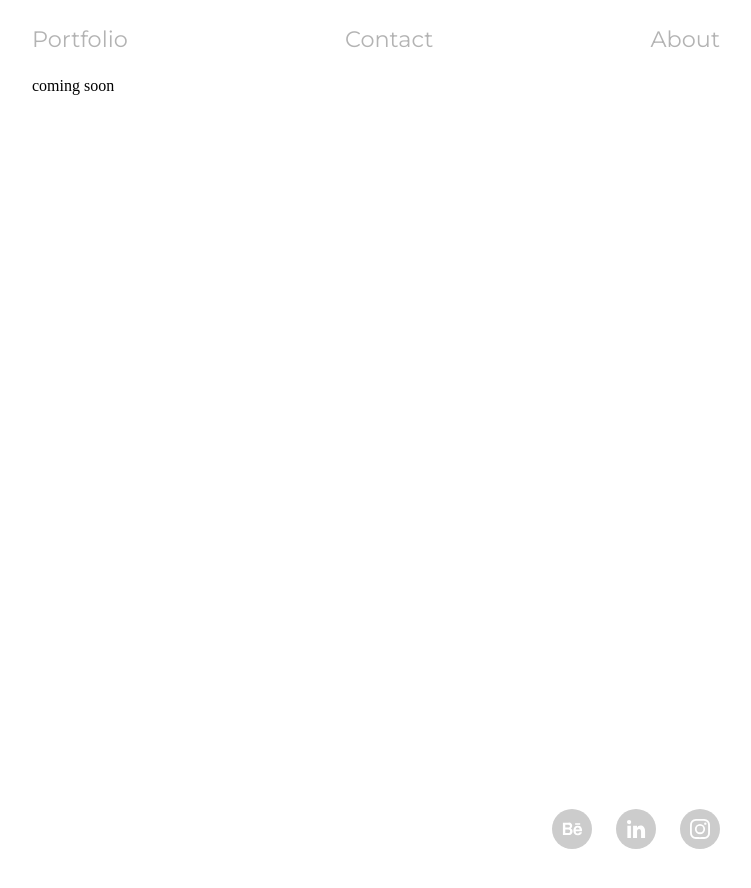
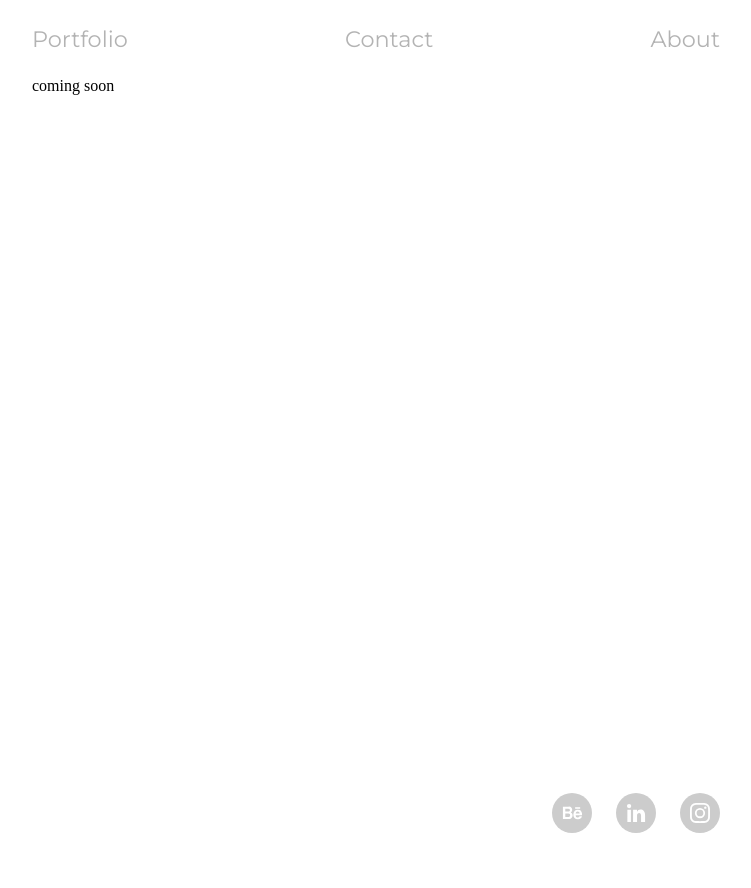
Before and after one commit to Elunn/elliot-lunn-old-portfolio, a Jekyll site: the page built from about.html, in a window 1280 px wide. Shown: the top 888 px of the page, without its empty margins (264-1015 px from the left). Built offline with Jekyll 4.4.1, drawn with Linux system fonts in a browser that asks for light colours; nearby versions of some CDN libraries; Markdown is read by kramdown in place of the engine named in the settings.

Commit message:
moved svg up 1em

```diff
--- a/css/styles.css
+++ b/css/styles.css
@@ -105,7 +105,7 @@ footer .socialicon {
 footer .socialicon svg{
     width: 2.5em;
     fill: rgb(204, 204, 204);
-    margin: 0 0 0 1.5em;
+    margin: 0 0 1em 1.5em;
 }
 
 footer .cls-1 {
```
